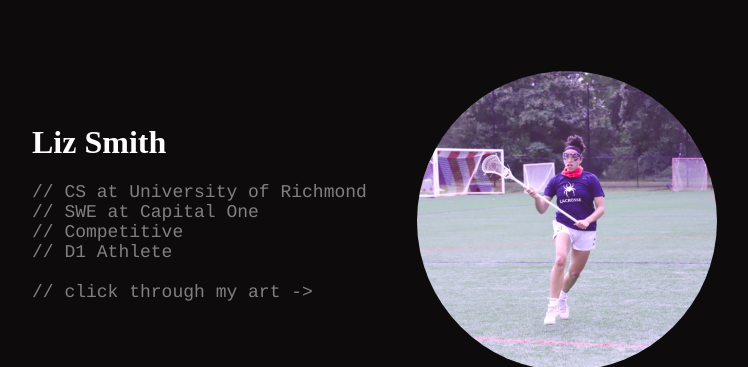
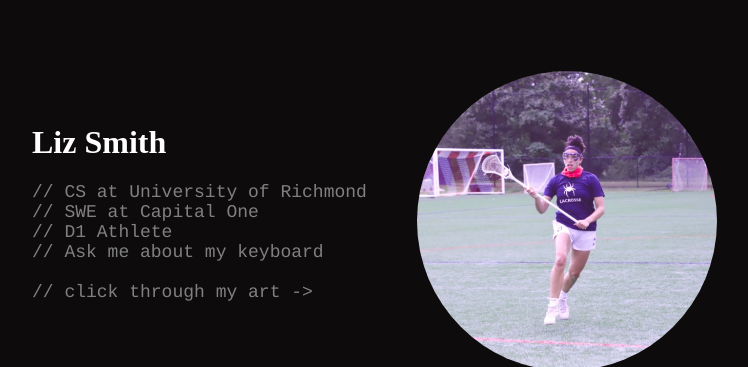
Before and after one commit to lizlouise1335/lizlouise1335.github.io, a plain HTML site: page index.html in a window 1280 px wide. Shown: the top 367 px of the page, without its empty margins (258-1006 px from the left). Drawn offline with Linux system fonts and the light colour scheme.

Commit message:
Update index.html

```diff
--- a/index.html
+++ b/index.html
@@ -92,7 +92,7 @@
         <div class="header-section">
             <div class="header-frame">
                 <h1>Liz Smith</h1>
-                <h2>// CS at University of Richmond <br> // SWE at Capital One <br> // Competitive <br> // D1 Athlete <br><br>
+                <h2>// CS at University of Richmond <br> // SWE at Capital One <br>  // D1 Athlete <br> // Ask me about my keyboard <br><br>
                     // click through my art -></h2>
             </div>
             <div class="img-frame">
```
